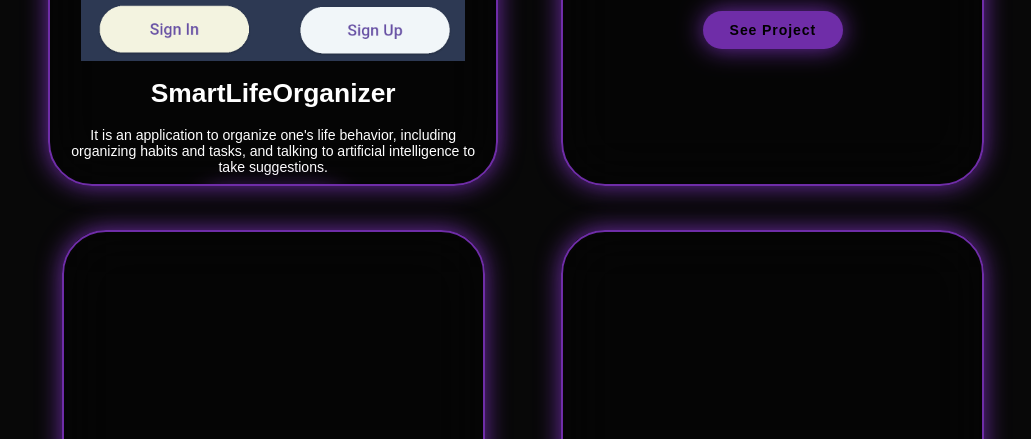
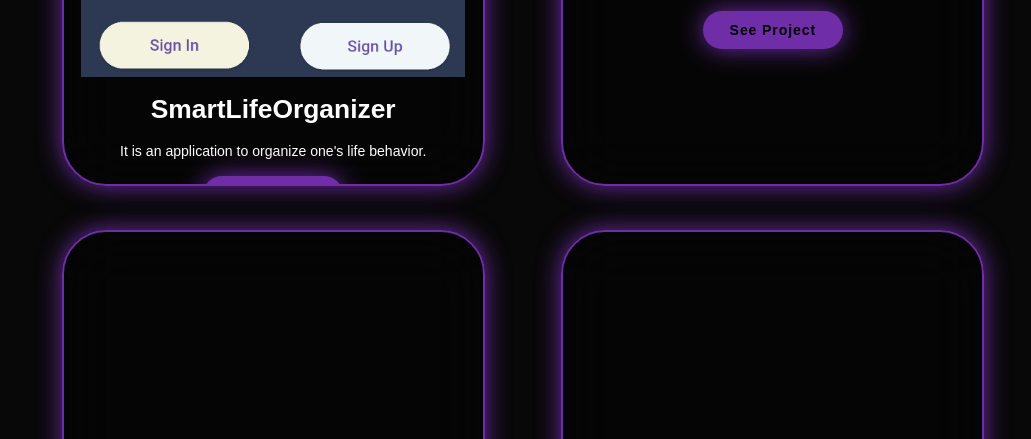
Before and after one commit to Su03l/SulimanProfile0, a plain HTML site: page index.html in a window 1280 px wide. Shown: the part 6980-7419 px from the top of the page, without its empty margins (117-1148 px from the left). Drawn offline with nearby package versions, Linux system fonts and the light colour scheme.

Commit message:
Update index.html

```diff
--- a/index.html
+++ b/index.html
@@ -239,7 +239,7 @@
       <div class="projects-card" data-aos="fade-right">
         <img src="HomePage.png" alt="">
         <h3>SmartLifeOrganizer</h3>
-        <p>It is an application to organize one's life behavior, including organizing habits and tasks, and talking to artificial intelligence to take suggestions.</p>
+        <p>It is an application to organize one's life behavior.</p>
         <a href="https://github.com/Su03l/final_project" target="_blank" class="btn">See Project</a>
       </div>
 
```
